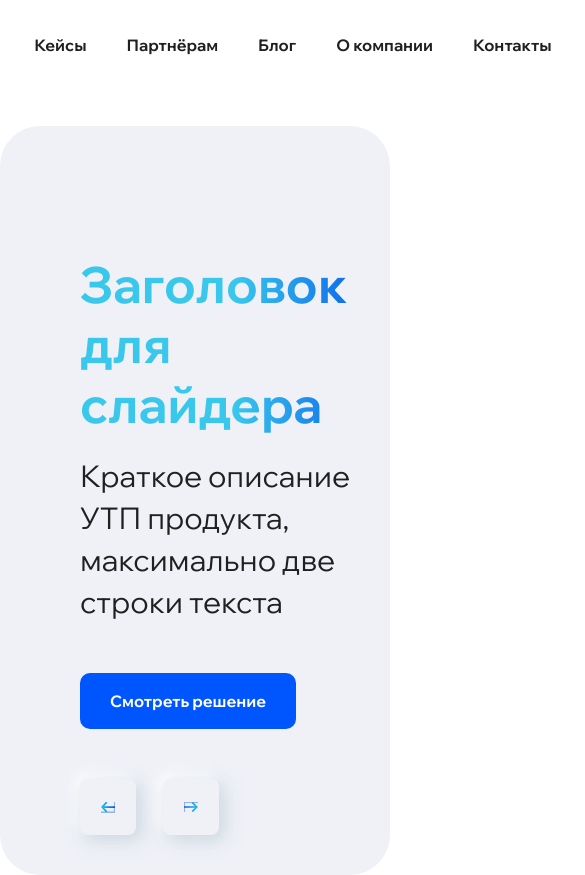
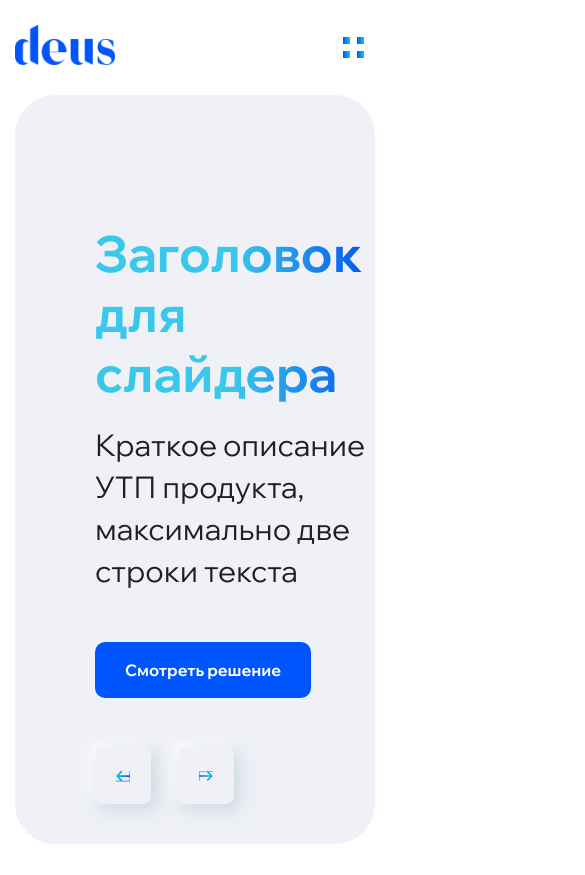
Before and after one commit to cetvrtak/stevo-deus, a React (Vite) app: page / in a window 390 px wide. Shown: the top 875 px of the page, 585 px wide, since content can reach past the window. After the commit the page ends 844 px from the top, so only its background shows below. Built offline with nearby package versions, Linux system fonts and the light colour scheme.

Commit message:
Add header mobile

```diff
--- a/src/App.css
+++ b/src/App.css
@@ -6,12 +6,15 @@
 }
 
 .container {
+  width: 100%;
   display: flex;
   align-items: center;
   justify-content: center;
+  padding: 0 24px;
 }
 .box {
-  width: calc(1920px - 2 * 200px);
+  width: 100%;
+  max-width: calc(1920px - 2 * 200px);
 }
 
 .btn {
@@ -69,6 +72,14 @@
 }
 
 /* HEADER */
+.header-container {
+  position: fixed;
+  top: 0;
+  background: rgb(255, 255, 255);
+}
+.header-box {
+  position: relative;
+}
 .header-section {
   display: flex;
   align-items: center;
@@ -80,7 +91,7 @@
   margin-bottom: 20px;
 }
 
-.header-section-logo {
+.header-section-logo img {
   width: 117px;
   height: 46px;
 }
@@ -223,6 +234,15 @@
   letter-spacing: 0%;
   text-align: left;
 }
+.hamburger-menu,
+.header-submenu-mobile {
+  display: none;
+}
+
+/* MAIN */
+main {
+  margin-top: 112px;
+}
 
 /* HERO SECTION */
 .hero-section {
--- a/src/App.jsx
+++ b/src/App.jsx
@@ -1,5 +1,6 @@
 import { useState } from 'react';
 import './App.css';
+import './queries.css';
 import Header from './Header';
 import Hero from './Hero';
 
@@ -7,7 +8,10 @@ function App() {
   return (
     <>
       <Header />
-      <Hero />
+
+      <main>
+        <Hero />
+      </main>
     </>
   );
 }
--- a/src/Header.jsx
+++ b/src/Header.jsx
@@ -2,6 +2,7 @@ import { useState } from 'react';
 import Button from './Button';
 import NavLink from './NavLink';
 import Submenu from './Submenu';
+import SubmenuMobile from './SubmenuMobile';
 
 function Header() {
   const links = [
@@ -15,10 +16,11 @@ function Header() {
   ];
 
   const [selected, setSelected] = useState(null);
+  const [hamburgerOpen, setHamburgerOpen] = useState(false);
 
   return (
-    <div className="container">
-      <div className="box" style={{ position: 'relative' }}>
+    <div className="container header-container">
+      <div className="box header-box">
         <header className="header-section">
           <div className="header-section-logo">
             <img src="src/assets/logo.png" alt="Logo" />
@@ -45,10 +47,22 @@ function Header() {
 
               <Button>Свяжитесь с нами</Button>
             </ul>
+            <div
+              className="hamburger-menu"
+              onClick={() => setHamburgerOpen(!hamburgerOpen)}
+            >
+              {hamburgerOpen && (
+                <img src="src/assets/close.png" alt="Close Icon" />
+              )}
+              {!hamburgerOpen && (
+                <img src="src/assets/hamburger.png" alt="Hamburger Menu Icon" />
+              )}
+            </div>
           </nav>
         </header>
 
         <Submenu selected={selected} />
+        <SubmenuMobile links={links} hamburgerOpen={hamburgerOpen} />
       </div>
     </div>
   );
--- /dev/null
+++ b/src/SubmenuMobile.jsx
@@ -0,0 +1,48 @@
+import { useEffect } from 'react';
+import Button from './Button';
+
+function SubmenuMobile({ links, hamburgerOpen }) {
+  const style = {
+    transform: `translate(${hamburgerOpen ? '0' : '200%'})`,
+    transition: 'all 0.3s',
+  };
+  useEffect(() => {
+    if (hamburgerOpen) {
+      document.body.style.overflow = 'hidden';
+    } else {
+      document.body.style.overflow = 'auto';
+    }
+
+    return () => {
+      document.body.style.overflow = 'auto';
+    };
+  }, [hamburgerOpen]);
+
+  return (
+    <div className="header-submenu-mobile" style={style}>
+      <div className="header-submenu-link">
+        <a href="#" className="products">
+          Продукты
+        </a>
+        <div className="header-submenu-sublinks">
+          <div className="header-submenu-sublink">Продажи на маркетплейсах</div>
+          <div className="header-submenu-sublink">Интернет-магазин</div>
+          <div className="header-submenu-sublink">Нишевые маркетплейсы</div>
+          <div className="header-submenu-sublink">Шина данных (ESB)</div>
+        </div>
+      </div>
+
+      <ul className="header-submenu-links">
+        {links.slice(1).map((link, i) => (
+          <li className="header-submenu-link" key={i}>
+            <a href="#">{link.text}</a>
+          </li>
+        ))}
+      </ul>
+
+      <Button>Свяжитесь с нами</Button>
+    </div>
+  );
+}
+
+export default SubmenuMobile;
--- /dev/null
+++ b/src/queries.css
@@ -0,0 +1,96 @@
+@media screen and (max-width: 768px) {
+  /* GENERAL */
+  .container {
+    padding: 0 15px;
+  }
+
+  /* HEADER */
+  .header-section {
+    padding: 25px 0;
+    margin: 0;
+  }
+  .header-section-logo img {
+    width: 100px;
+    height: 40px;
+  }
+  .nav-links {
+    display: none;
+  }
+  .hamburger-menu {
+    display: flex;
+  }
+  .header-submenu-mobile {
+    padding: 32px 0;
+    display: flex;
+    flex-direction: column;
+    align-items: flex-start;
+    justify-content: center;
+    gap: 40px;
+    position: absolute;
+    background: rgb(255, 255, 255);
+    width: 100%;
+  }
+  .header-submenu-links {
+    list-style-type: none;
+    display: grid;
+    grid-template-columns: 1fr 1fr;
+    width: 100%;
+    row-gap: 20px;
+  }
+  .header-submenu-link {
+    display: flex;
+    flex-direction: column;
+    align-items: flex-start;
+    justify-content: center;
+    gap: 20px;
+  }
+  .header-submenu-link a {
+    text-decoration: none;
+    color: rgb(32, 32, 33);
+    font-family: Wix Madefor Display;
+    font-size: 16px;
+    font-weight: 700;
+    line-height: 100%;
+    letter-spacing: 0%;
+    text-align: left;
+  }
+  .header-submenu-link a.products {
+    background: linear-gradient(
+      137.7deg,
+      rgb(57, 199, 236),
+      rgb(57, 199, 236),
+      rgb(0, 80, 236)
+    );
+    -webkit-background-clip: text;
+    -webkit-text-fill-color: transparent;
+    background-clip: text;
+    text-fill-color: transparent;
+    font-family: Wix Madefor Display;
+    font-size: 14px;
+    font-weight: 700;
+    line-height: 100%;
+    letter-spacing: 0%;
+    text-align: left;
+  }
+  .header-submenu-sublinks {
+    display: flex;
+    flex-direction: column;
+    align-items: flex-start;
+    justify-content: center;
+    gap: 15px;
+  }
+  .header-submenu-sublink {
+    color: rgb(32, 32, 33);
+    font-family: Wix Madefor Display;
+    font-size: 16px;
+    font-weight: 700;
+    line-height: 100%;
+    letter-spacing: 0%;
+    text-align: left;
+  }
+
+  /* MAIN */
+  main {
+    margin-top: 95px;
+  }
+}
```
Also changed, not shown: src/assets/close.png (added), src/assets/hamburger.png (added).
